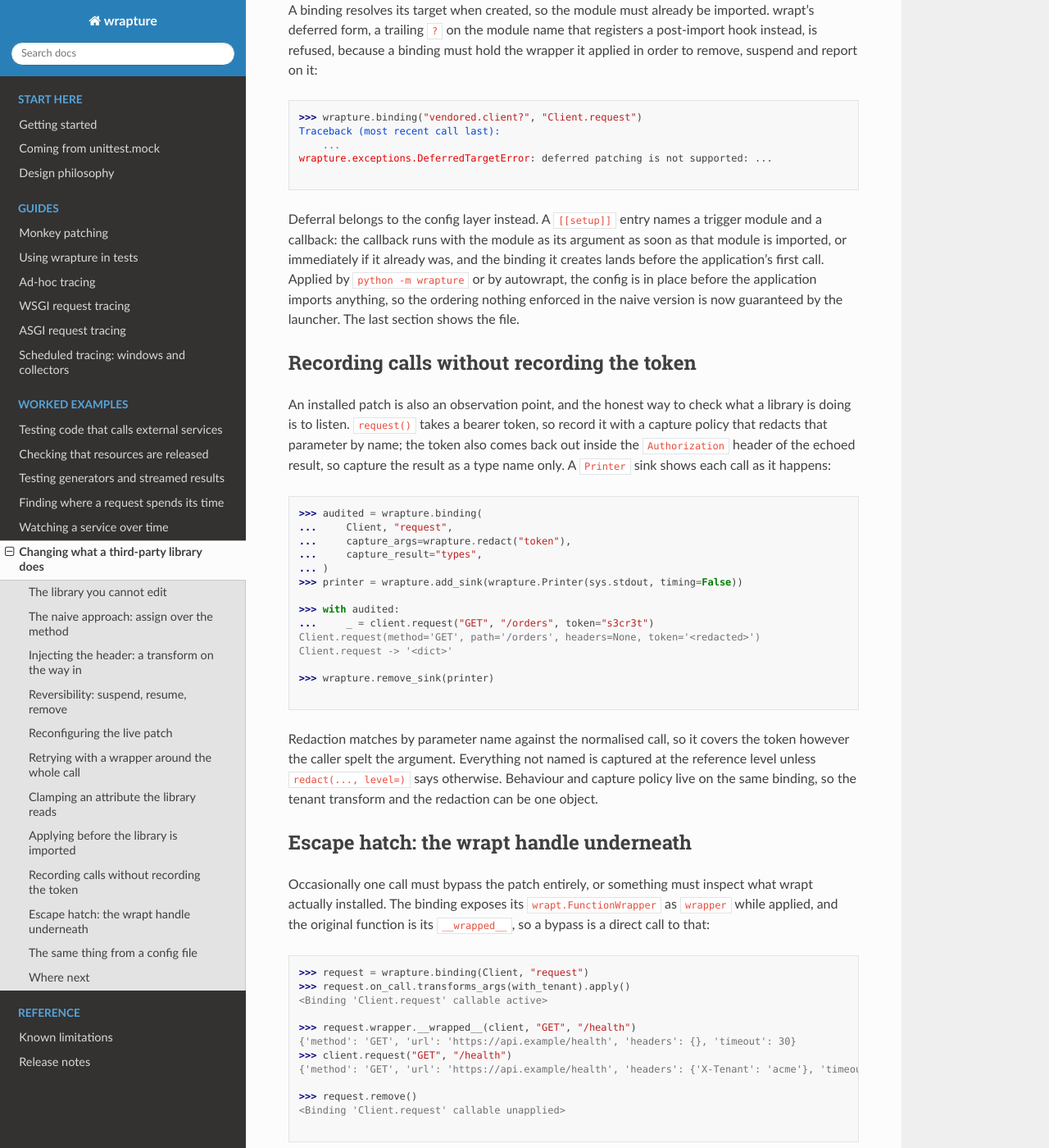
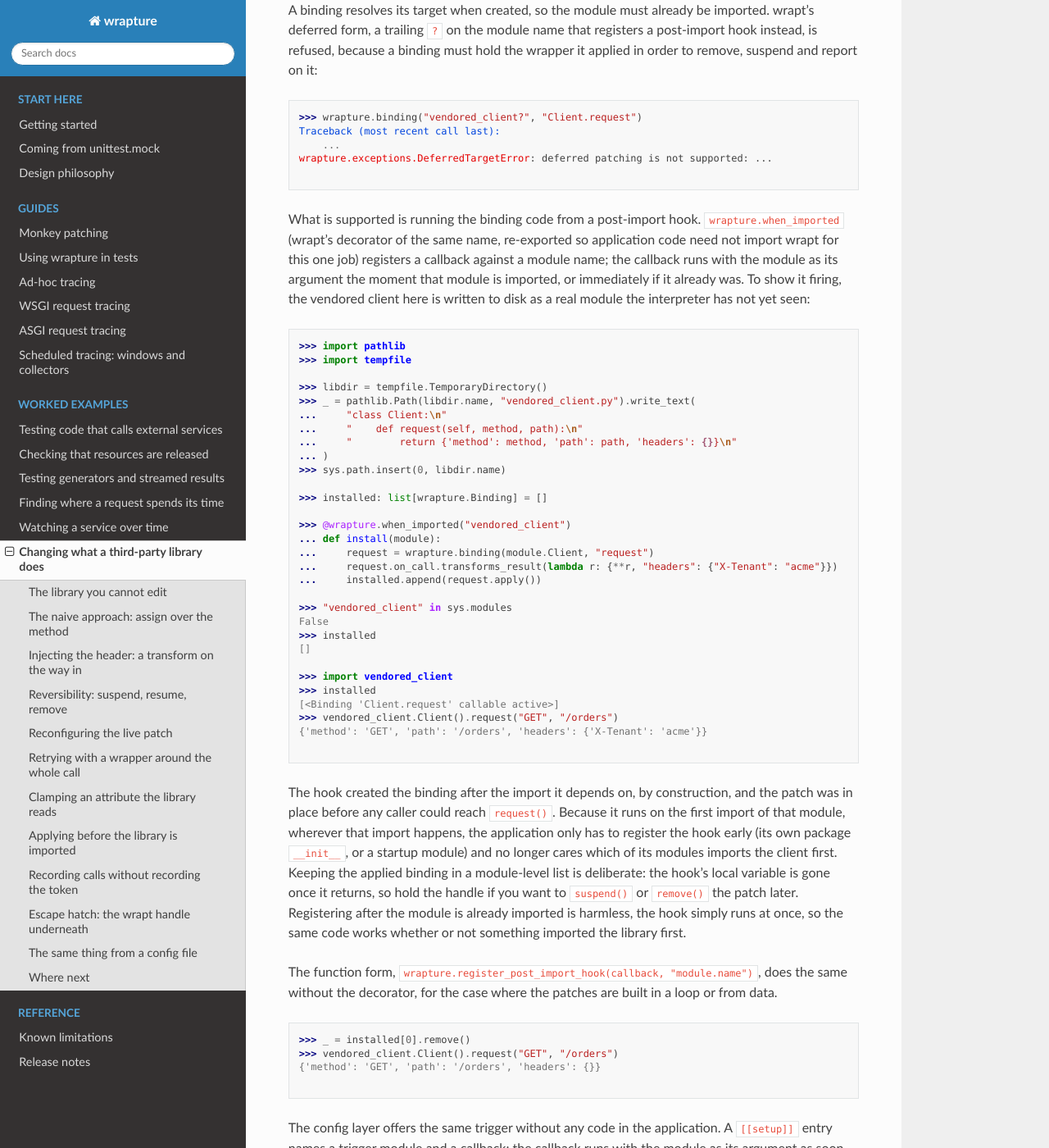
Before and after one commit to GrahamDumpleton/wrapture, a Sphinx documentation site: the page built from docs/example-third-party-libraries.md, in a window 1280 px wide and 1400 px high, scrolled down 5028 px. Shown: the whole window at 82% size. Built offline with Sphinx 7.4.7 and the Read the Docs theme 3.1.0, drawn with Linux system fonts in a browser that asks for light colours; some of the changed text lies outside the part shown.

Commit message:
Re-export wrapt's post-import hook helpers and document patching before import.
wrapture.when_imported and wrapture.register_post_import_hook are now
available under the wrapture name, so application code that needs to
patch a third-party module before importing it does not have to import
wrapt for that one job. The monkey patching guide gains a section on
the pattern, the third-party library example demonstrates a hook firing
on a real import, and DeferredTargetError now points at the supported
route.

````diff
--- a/docs/example-third-party-libraries.md
+++ b/docs/example-third-party-libraries.md
@@ -278,21 +278,88 @@ binding must hold the wrapper it applied in order to remove, suspend
 and report on it:
 
 ```python
->>> wrapture.binding("vendored.client?", "Client.request")
+>>> wrapture.binding("vendored_client?", "Client.request")
 Traceback (most recent call last):
     ...
 wrapture.exceptions.DeferredTargetError: deferred patching is not supported: ...
 
 ```
 
-Deferral belongs to the config layer instead. A `[[setup]]` entry
-names a trigger module and a callback: the callback runs with the
-module as its argument as soon as that module is imported, or
-immediately if it already was, and the binding it creates lands before
-the application's first call. Applied by `python -m wrapture` or by
-autowrapt, the config is in place before the application imports
-anything, so the ordering nothing enforced in the naive version is now
-guaranteed by the launcher. The last section shows the file.
+What is supported is running the binding code from a post-import
+hook. `wrapture.when_imported` (wrapt's decorator of the same name,
+re-exported so application code need not import wrapt for this one
+job) registers a callback against a module name; the callback runs
+with the module as its argument the moment that module is imported,
+or immediately if it already was. To show it firing, the vendored
+client here is written to disk as a real module the interpreter has
+not yet seen:
+
+```python
+>>> import pathlib
+>>> import tempfile
+
+>>> libdir = tempfile.TemporaryDirectory()
+>>> _ = pathlib.Path(libdir.name, "vendored_client.py").write_text(
+...     "class Client:\n"
+...     "    def request(self, method, path):\n"
+...     "        return {'method': method, 'path': path, 'headers': {}}\n"
+... )
+>>> sys.path.insert(0, libdir.name)
+
+>>> installed: list[wrapture.Binding] = []
+
+>>> @wrapture.when_imported("vendored_client")
+... def install(module):
+...     request = wrapture.binding(module.Client, "request")
+...     request.on_call.transforms_result(lambda r: {**r, "headers": {"X-Tenant": "acme"}})
+...     installed.append(request.apply())
+
+>>> "vendored_client" in sys.modules
+False
+>>> installed
+[]
+
+>>> import vendored_client
+>>> installed
+[<Binding 'Client.request' callable active>]
+>>> vendored_client.Client().request("GET", "/orders")
+{'method': 'GET', 'path': '/orders', 'headers': {'X-Tenant': 'acme'}}
+
+```
+
+The hook created the binding after the import it depends on, by
+construction, and the patch was in place before any caller could
+reach `request()`. Because it runs on the first import of that
+module, wherever that import happens, the application only has to
+register the hook early (its own package `__init__`, or a startup
+module) and no longer cares which of its modules imports the client
+first. Keeping the applied binding in a module-level list is
+deliberate: the hook's local variable is gone once it returns, so
+hold the handle if you want to `suspend()` or `remove()` the patch
+later. Registering after the module is already imported is harmless,
+the hook simply runs at once, so the same code works whether or not
+something imported the library first.
+
+The function form, `wrapture.register_post_import_hook(callback,
+"module.name")`, does the same without the decorator, for the case
+where the patches are built in a loop or from data.
+
+```python
+>>> _ = installed[0].remove()
+>>> vendored_client.Client().request("GET", "/orders")
+{'method': 'GET', 'path': '/orders', 'headers': {}}
+
+```
+
+The config layer offers the same trigger without any code in the
+application. A `[[setup]]` entry names a trigger module and a
+callback: the callback runs with the module as its argument as soon
+as that module is imported, or immediately if it already was, and the
+binding it creates lands before the application's first call. Applied
+by `python -m wrapture` or by autowrapt, the config is in place before
+the application imports anything, so the ordering nothing enforced in
+the naive version is now guaranteed by the launcher. The last section
+shows the file.
 
 ## Recording calls without recording the token
 
@@ -369,7 +436,7 @@ to the callback as a keyword argument:
 pythonpath = "."
 
 [[setup]]
-module = "vendored.client"
+module = "vendored_client"
 call = "wrapture_local.patches:install"
 tenant = "acme"
 ```
@@ -392,7 +459,7 @@ def install(module, *, tenant: str) -> None:
     installed.append(request.apply())
 ```
 
-The callback receives the freshly imported `vendored.client` module,
+The callback receives the freshly imported `vendored_client` module,
 so `module.Client` is the real class, and the binding is created after
 the import it depends on by construction. The callback reference
 resolves only when the hook fires, so naming operator code here never
--- a/src/wrapture/__init__.py
+++ b/src/wrapture/__init__.py
@@ -20,7 +20,7 @@ def _format_version(parts: tuple[str, ...]) -> str:
 __version_info__ = ("1", "0", "0", "dev6")
 __version__ = _format_version(__version_info__)
 
-from wrapt import MISSING
+from wrapt import MISSING, register_post_import_hook, when_imported
 
 from .asgi import (
     ASGIMiddleware,
@@ -131,6 +131,8 @@ from .wsgi import (
 
 __all__ = [
     "MISSING",
+    "register_post_import_hook",
+    "when_imported",
     "ASGIMiddleware",
     "Aggregate",
     "AlreadyAppliedError",
````
Also changed, not shown: docs/monkey-patching.md (+51 -2 lines), 3 other files.
